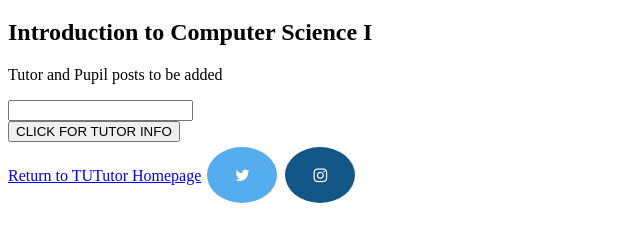
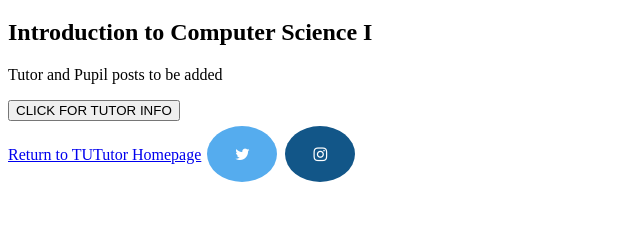
Before and after one commit to Shreyaa2/TUTutor, a website: page cosc236board.html in a window 1280 px wide. Shown: the part 61-302 px from the top of the page, without its empty margins (0-640 px from the left). Drawn offline with nearby package versions, Linux system fonts and the light colour scheme.

Commit message:
Update cosc236board.html

```diff
--- a/cosc236board.html
+++ b/cosc236board.html
@@ -18,15 +18,15 @@
 	<p>Tutor and Pupil posts to be added</p>
 	<!--<div id="tutors" onload="display()">-->
 	<div id="o">
-<form id="output" action="/tutorpro" method="POST">
-<input >
+<form id="output" onsubmit="return display()" action="/tutorpro" method="POST">
 <table>
 <tbody>
 
 </tbody>
 </table>
+<button type="submit" id='button'  >CLICK FOR TUTOR INFO</button>
 </form>
-		<button id='button' onclick="return display()" >CLICK FOR TUTOR INFO</button>
+
 	</div>
 <!--<script>
 //$(document).ready(function(){
@@ -45,10 +45,10 @@ function display () {
 $(document).ready(function(){
 	const Url='/tutorpro';
 	var data = 'COSC236'
- 	$("button").click(function(){
+ 	$("button").submit(function(){
 	$.ajax({
+		type: "POST",
 		url: Url,
-		type: "POST",
 		data: {
 			tcourse: data
 		},
```
